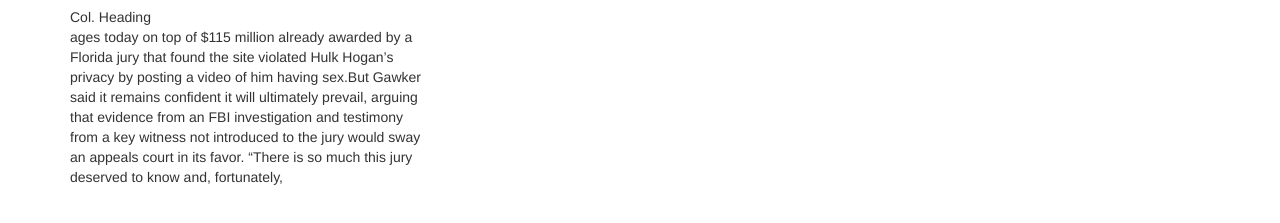
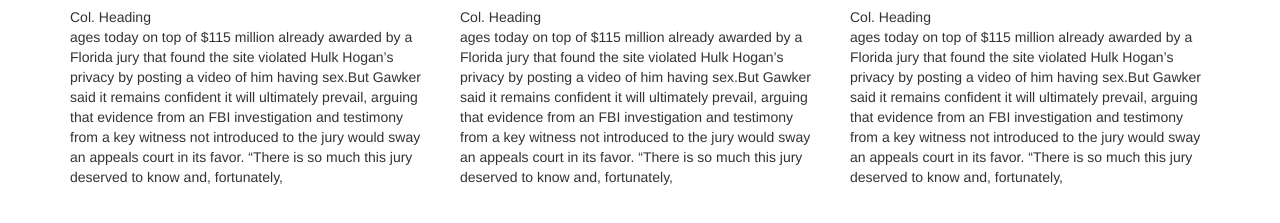
Before and after one commit to SilkyD/bootstrap, a plain HTML site: page index.html in a window 1280 px wide. Shown: the part 63-286 px from the top of the page. Drawn offline with nearby package versions, Linux system fonts and the light colour scheme.

Commit message:
Added files via upload

```diff
--- a/index.html
+++ b/index.html
@@ -28,8 +28,21 @@
 
 “There is so much this jury deserved to know and, fortunately,  </p>
   </div>
+  <div class = "col-md-4"
+          <h2>Col. Heading</hs>
+    <p> ages today on top of $115 million already awarded by a Florida jury that found the site violated Hulk Hogan’s privacy by posting a video of him having sex.But Gawker said it remains confident it will ultimately prevail, arguing that evidence from an FBI investigation and testimony from a key witness not introduced to the jury would sway an appeals court in its favor.
+
+“There is so much this jury deserved to know and, fortunately,  </p>
+  </div>
+  <div class = "col-md-4"
+          <h2>Col. Heading</hs>
+    <p> ages today on top of $115 million already awarded by a Florida jury that found the site violated Hulk Hogan’s privacy by posting a video of him having sex.But Gawker said it remains confident it will ultimately prevail, arguing that evidence from an FBI investigation and testimony from a key witness not introduced to the jury would sway an appeals court in its favor.
+
+“There is so much this jury deserved to know and, fortunately,  </p>
   </div>
   </div>
+  </div>
+
     <!-- jQuery (necessary for Bootstrap's JavaScript plugins) -->
     <script src="https://ajax.googleapis.com/ajax/libs/jquery/1.11.3/jquery.min.js"></script>
     <!-- Include all compiled plugins (below), or include individual files as needed -->
```
